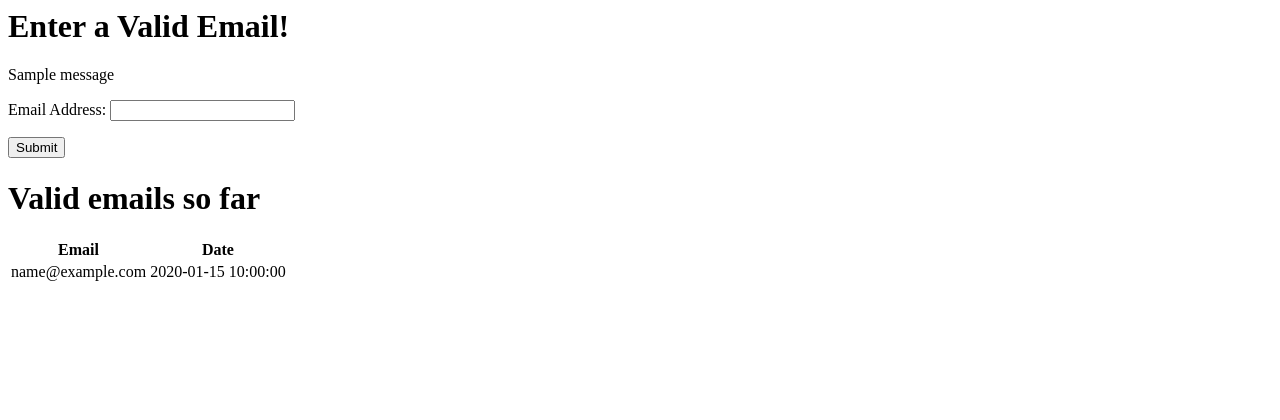
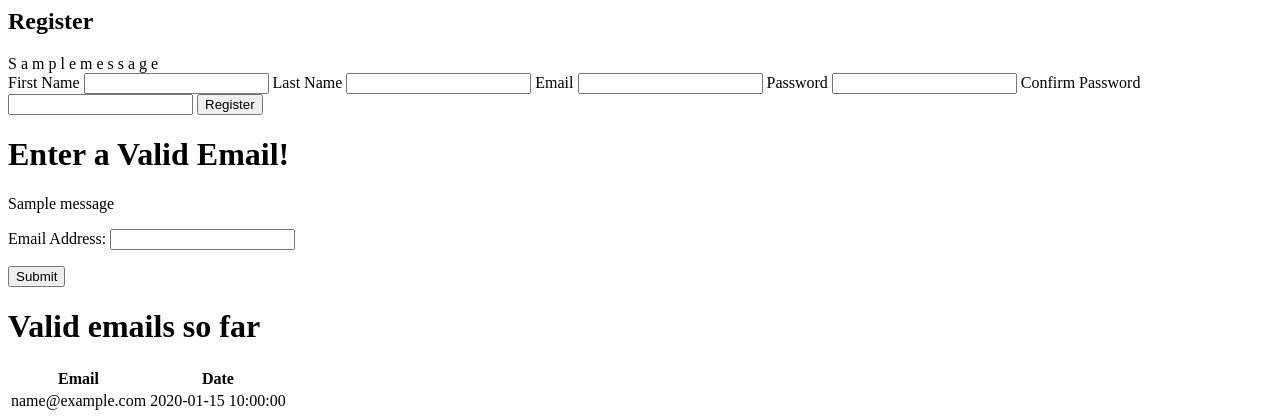
Before and after one commit to drewvpham/email_validation, a Python web app: template templates/index.html in a window 1280 px wide. Shown: the top 420 px of the page. Run offline with Jinja, Linux system fonts and the light colour scheme; the template is opened without the code that fills it: most values are stand-ins (such as "Sample title", 1, 10 or a date in 2020); one stand-in notice (Sample message) is shown.

Commit message:
more worked done

```diff
--- a/templates/index.html
+++ b/templates/index.html
@@ -1,8 +1,33 @@
 <html>
 <head>
-    <title>Index Page</title>
+    <title>Login and Register</title>
 </head>
 <body>
+  <h2>Register</h2>
+
+  {% with messages = get_flashed_messages()[0] %}
+    {%if messages %}
+      {% for message in messages%}
+        {{ message }}
+      {%endfor%}
+    {%endif%}
+  {%endwith%}
+
+  <form action='register' method='post'>
+      <label>First Name</label>
+      <input type='text' name='first_name'>
+      <label>Last Name</label>
+      <input type='text' name='last_name'>
+      <label>Email</label>
+      <input type='email' name='email'>
+      <label>Password</label>
+      <input type='password' name='password'>
+      <label>Confirm Password</label>
+      <input type='password' name='password_confirmation'>
+      <input type='submit' value='Register'
+  </form>
+
+
     <h1>Enter a Valid Email!</h1>
     {% with messages = get_flashed_messages() %}
       {% if messages %}
```
Also changed, not shown: server.py (+21 -8 lines), 1 other file.
